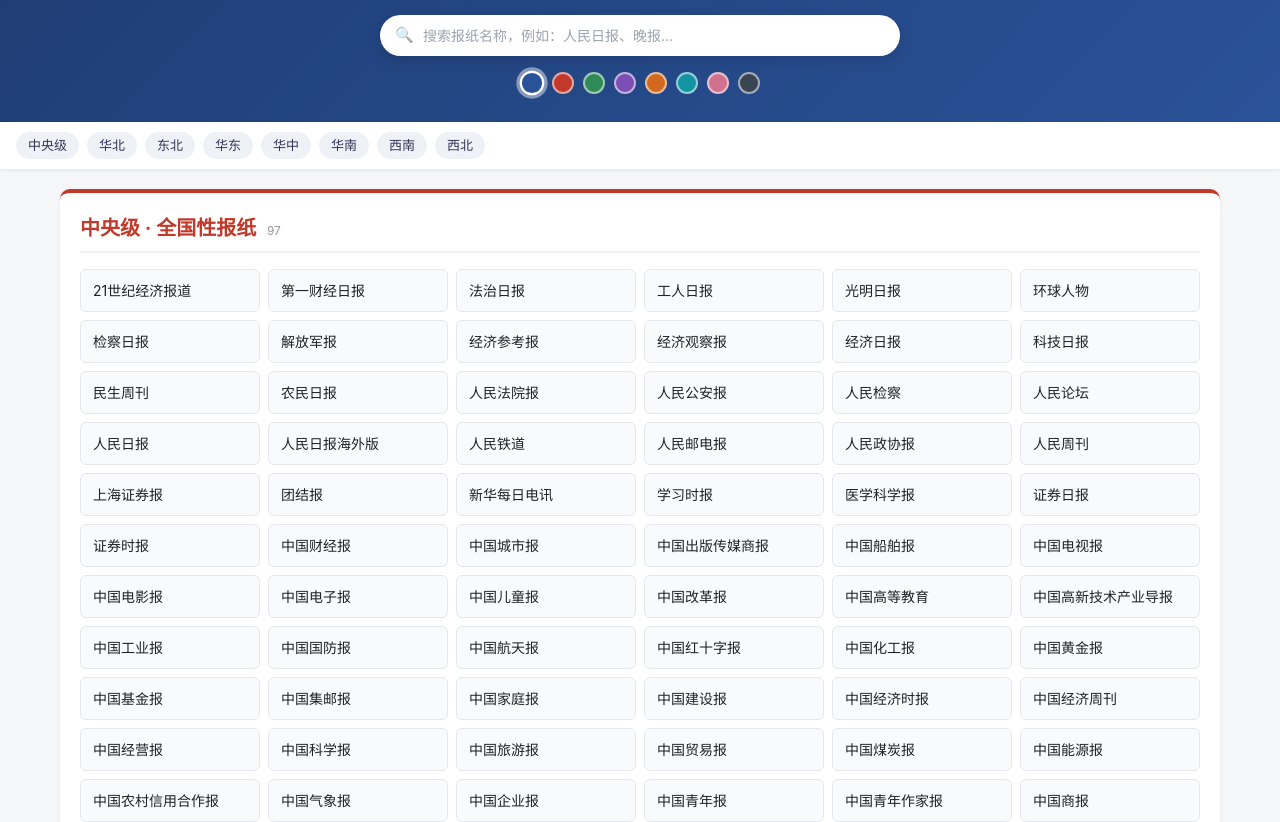
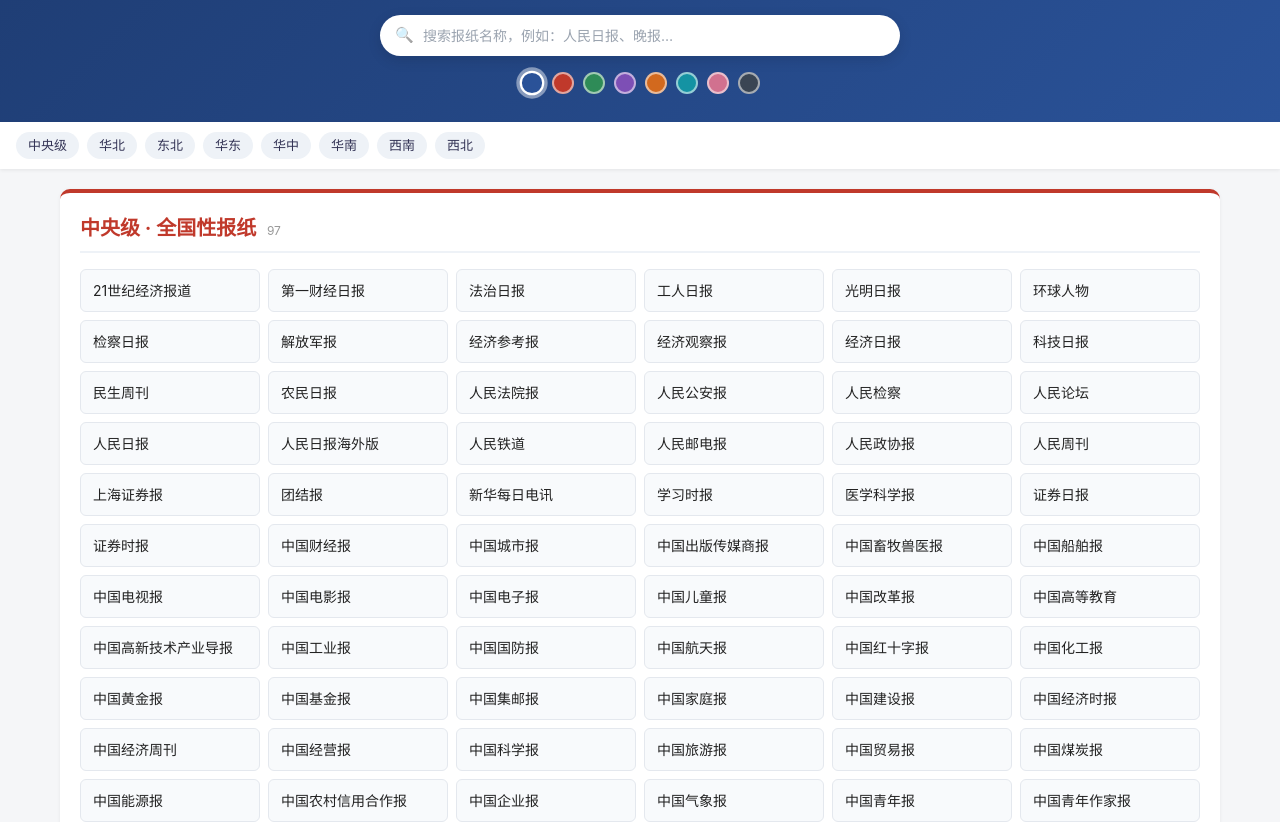
Before and after one commit to qinvision/newspaper, a plain HTML site: page index.html in a window 1280 px wide. Shown: the part 143-965 px from the top of the page. Drawn offline with Linux system fonts and the light colour scheme.

Commit message:
feat: 全部版块(含中央级)卡片加载时按中文拼音排序，与浏览器原生中文序一致

```diff
--- a/index.html
+++ b/index.html
@@ -971,6 +971,25 @@
   var provs        = Array.prototype.slice.call(document.querySelectorAll('.prov'));
   var regions      = Array.prototype.slice.call(document.querySelectorAll('.region'));
 
+  /* ================= 版块内按拼音排序 ================= */
+  var collator = new Intl.Collator('zh-Hans-CN', { sensitivity: 'base', numeric: true });
+  function sortGroup(container) {
+    var grid = container.querySelector('.grid');
+    if (!grid) return;
+    var items = Array.prototype.slice.call(grid.querySelectorAll('.card'));
+    items.sort(function (a, b) {
+      var na = (a.querySelector('.name') || a).textContent.trim();
+      var nb = (b.querySelector('.name') || b).textContent.trim();
+      return collator.compare(na, nb);
+    });
+    items.forEach(function (c) { grid.appendChild(c); });
+  }
+  provs.forEach(sortGroup);
+  regions.forEach(function (r) {
+    // 中央级等无 .prov 的版块, 直接排序其网格
+    if (!r.querySelector('.prov')) sortGroup(r);
+  });
+
   cards.forEach(function (c) {
     var nameEl = c.querySelector('.name');
     var prov = c.closest('.prov');
```
